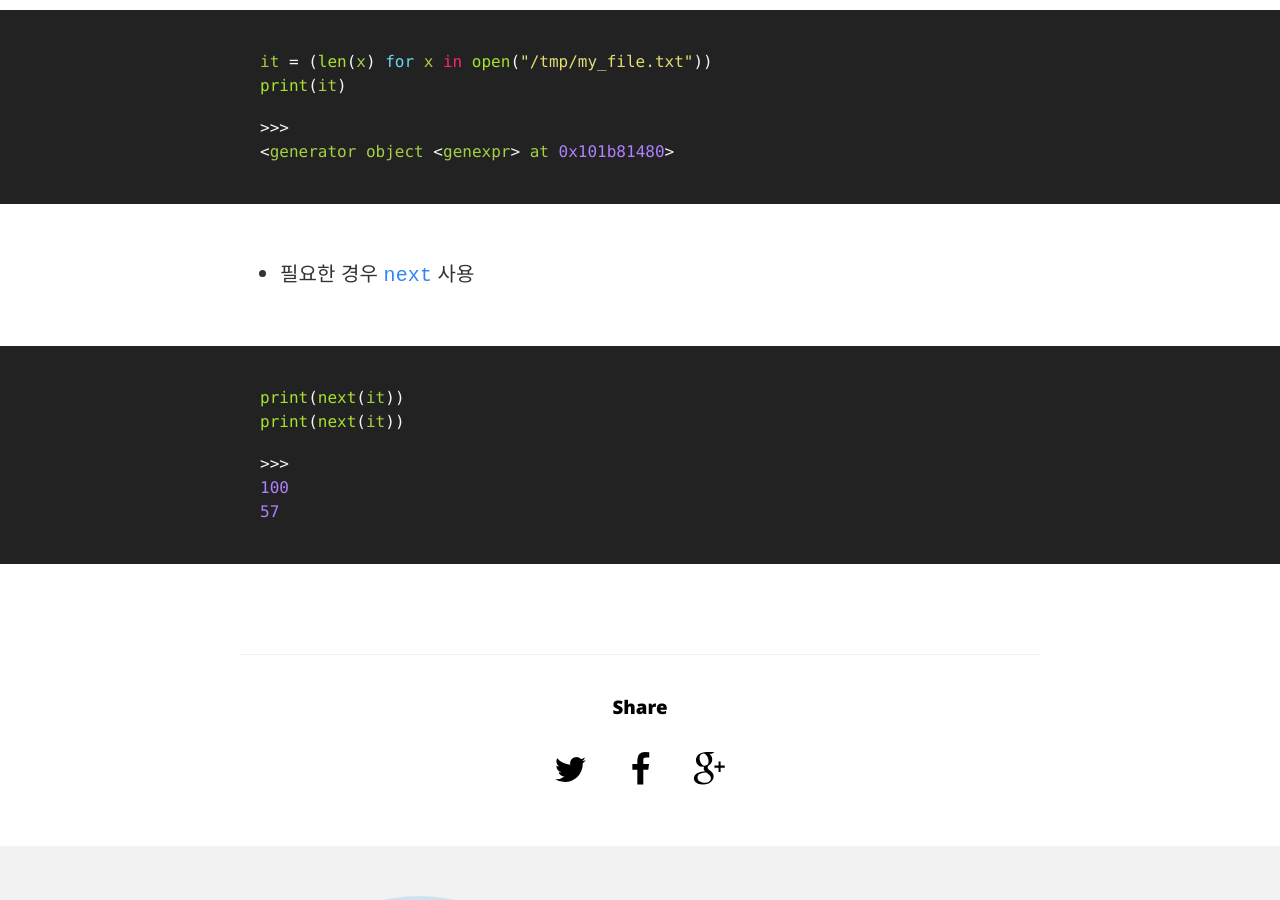
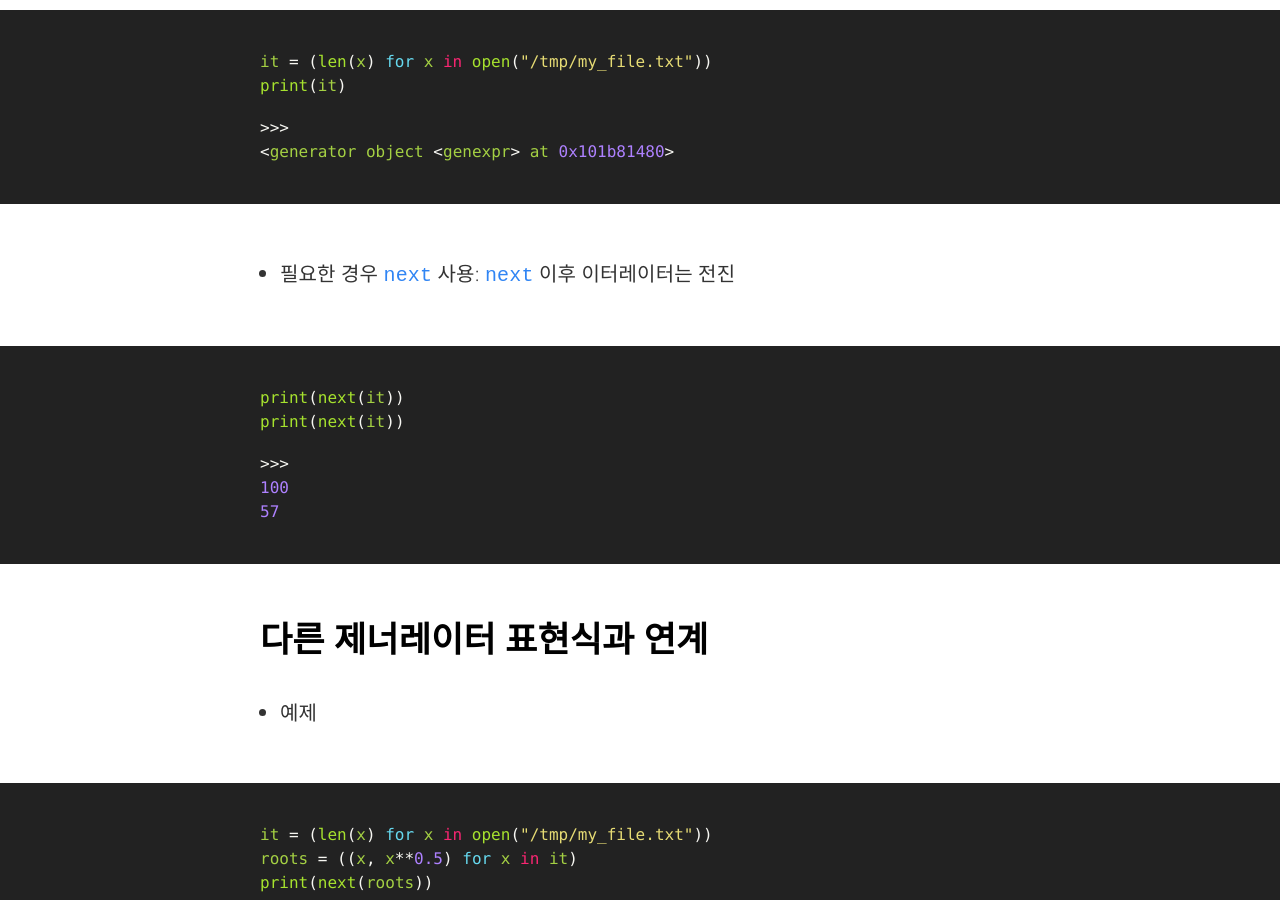
Before and after one commit to hcnoh/blog-prev, a Jekyll site: the page built from _posts/2018-09-17-effective-python-way09.md, in a window 1280 px wide and 900 px high, scrolled down 2002 px. Built offline with Jekyll 4.4.1, drawn with Linux system fonts in a browser that asks for light colours; comment, search, counter and statistics services are not loaded; some of the changed text lies outside the part shown.

Commit message:
Update 2018-09-17-effective-python-way09.md

```diff
--- a/_posts/2018-09-17-effective-python-way09.md
+++ b/_posts/2018-09-17-effective-python-way09.md
@@ -39,7 +39,7 @@ print(it)
 >>>
 <generator object <genexpr> at 0x101b81480>
 {% endhighlight %}
-- 필요한 경우 `next` 사용
+- 필요한 경우 `next` 사용: `next` 이후 이터레이터는 전진
 {% highlight python %}
 print(next(it))
 print(next(it))
@@ -48,3 +48,15 @@ print(next(it))
 100
 57
 {% endhighlight %}
+
+## 다른 제너레이터 표현식과 연계
+- 예제
+{% highlight python %}
+it = (len(x) for x in open("/tmp/my_file.txt"))
+roots = ((x, x**0.5) for x in it)
+print(next(roots))
+
+>>>
+(15, 3.872983346207417)
+{% endhighlight %}
+- 위의 예제에서 `roots`를 전진시키면 루프의 도미노 효과로 내부 이터레이터인 `it`도 함께 전진
```
